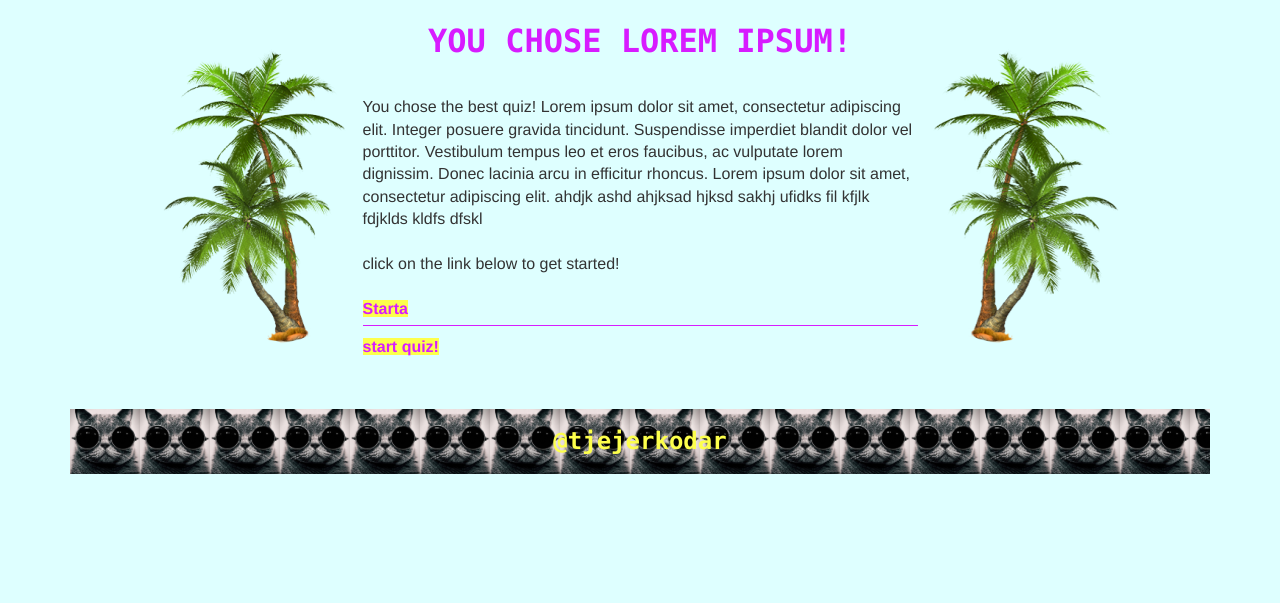
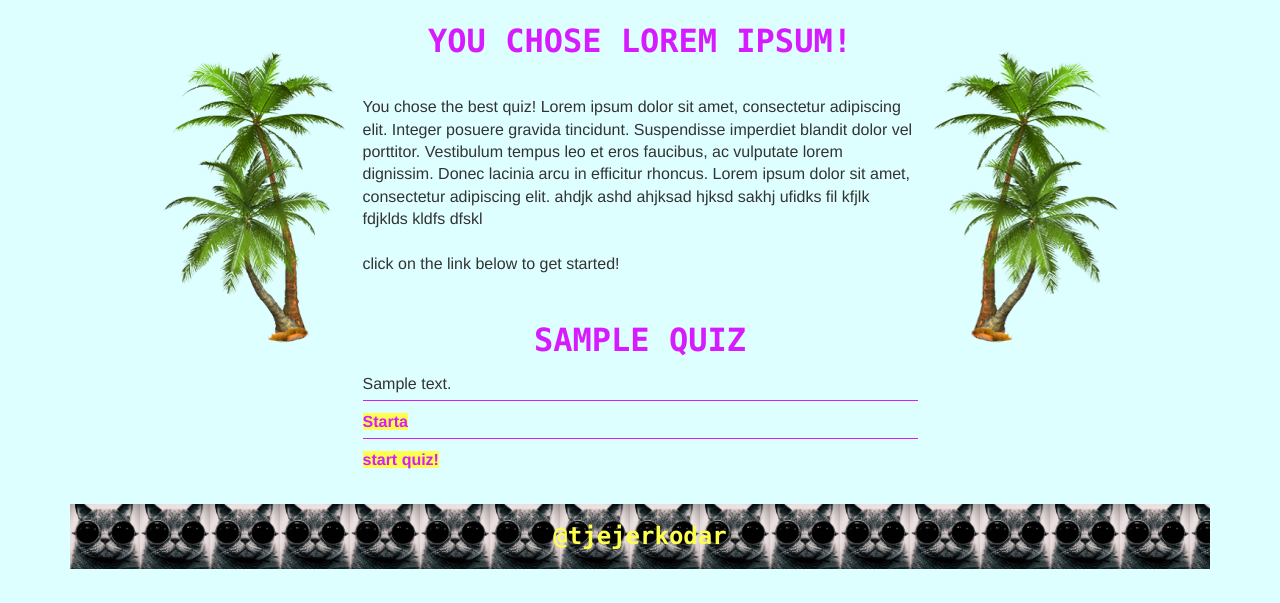
Before and after one commit to johannabjornholm/quizproject, a Django app: template quiz/templates/quiz/quiz.html in a window 1280 px wide. Shown: the part 86-689 px from the top of the page. Run offline with Django 3.2, Linux system fonts and the light colour scheme; the template is opened without the code that fills it: most values are stand-ins (such as "Sample title", 1, 10 or a date in 2020); some libraries are stand-ins or nearby versions.

Commit message:
got back text i accidentally removed earlier

```diff
--- a/quiz/templates/quiz/quiz.html
+++ b/quiz/templates/quiz/quiz.html
@@ -20,7 +20,9 @@
 	You chose the best quiz! Lorem ipsum dolor sit amet, consectetur adipiscing elit. Integer posuere gravida tincidunt. Suspendisse imperdiet blandit dolor vel porttitor. Vestibulum tempus leo et eros faucibus, ac vulputate lorem dignissim. Donec lacinia arcu in efficitur rhoncus. Lorem ipsum dolor sit amet, consectetur adipiscing elit. ahdjk ashd ahjksad hjksd sakhj ufidks fil kfjlk fdjklds kldfs dfskl <br>
 	<br>
 	click on the link below to get started!<br><br>
-<p><a href="{% url 'question_page' quiz_number 1 %}">Starta</a></p>
+	<h1>{{ quiz.name }}</h1>
+	<p>{{ quiz.description }}</p>
+	<p><a href="{% url 'question_page' quiz_number 1 %}">Starta</a></p>
 
 	<a href="file:///Users/jobjo/Desktop/QUIZ%20TEMPLATES/quiz-templates/question.html">start quiz!</a><br>
 
```
